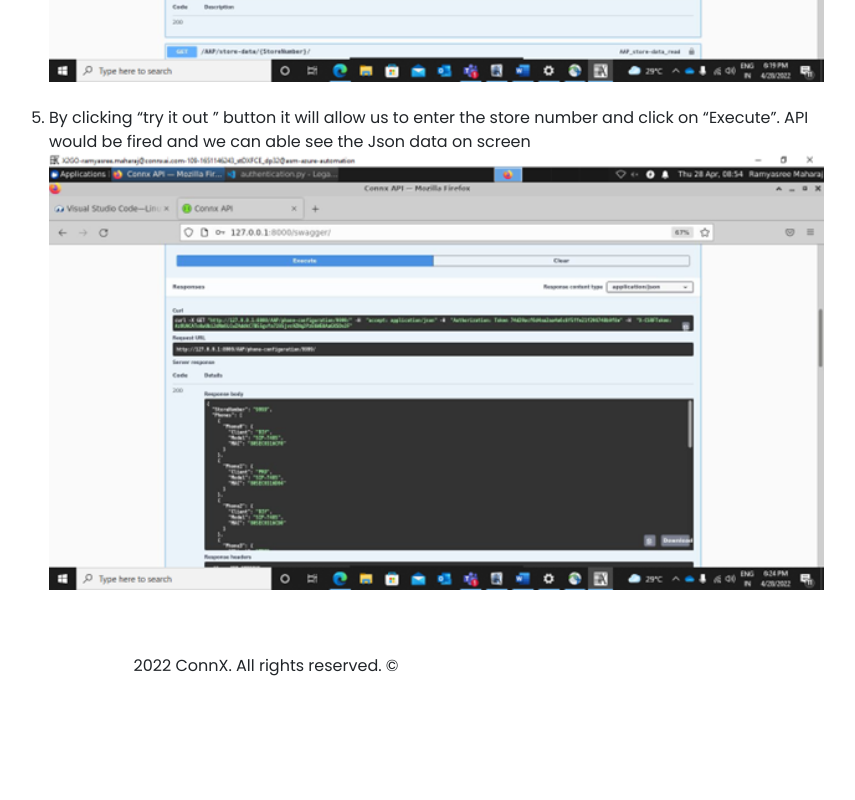
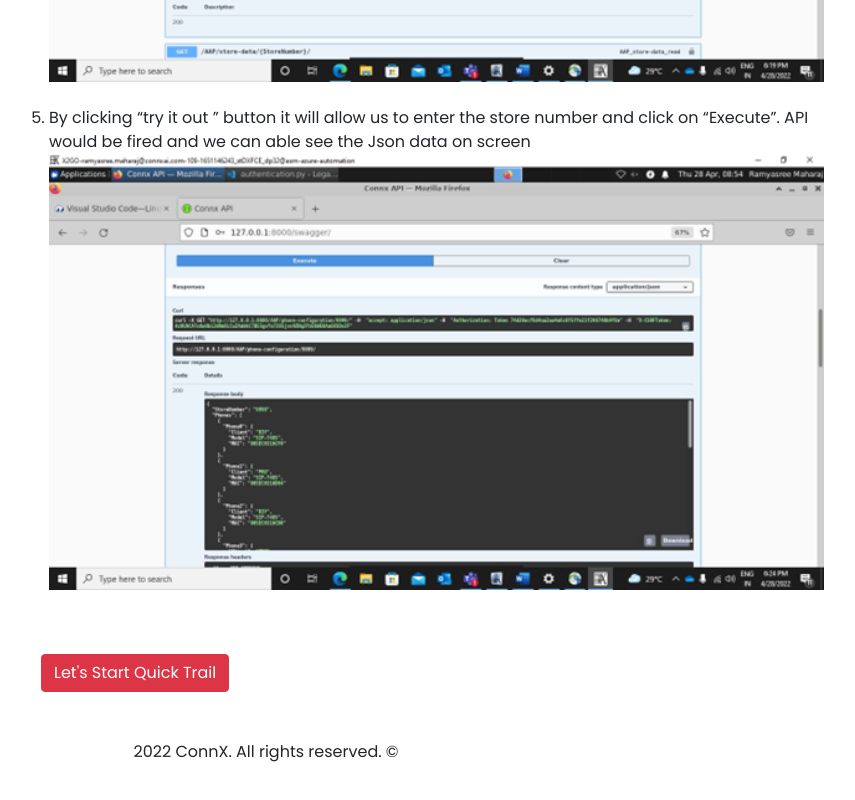
Before and after one commit to jsidhartha/legacy, a plain HTML site: page learn.html in a window 1280 px wide. Shown: the part 4095-4895 px from the top of the page, without its empty margins (374-1229 px from the left). Before the commit the page ends 4821 px from the top, so only its background shows below. Drawn offline with nearby package versions, Linux system fonts and the light colour scheme.

Commit message:
added trail button

```diff
--- a/learn.html
+++ b/learn.html
@@ -129,6 +129,7 @@
                 <img src="img/img-8.png" alt="image One" width="100%">
               </ol>
             </div>
+            <a href="#" class="btn btn-danger ms-5 mt-5">Let's Start Quick Trail</a>
           </div>
         </div>
       </div>
```
